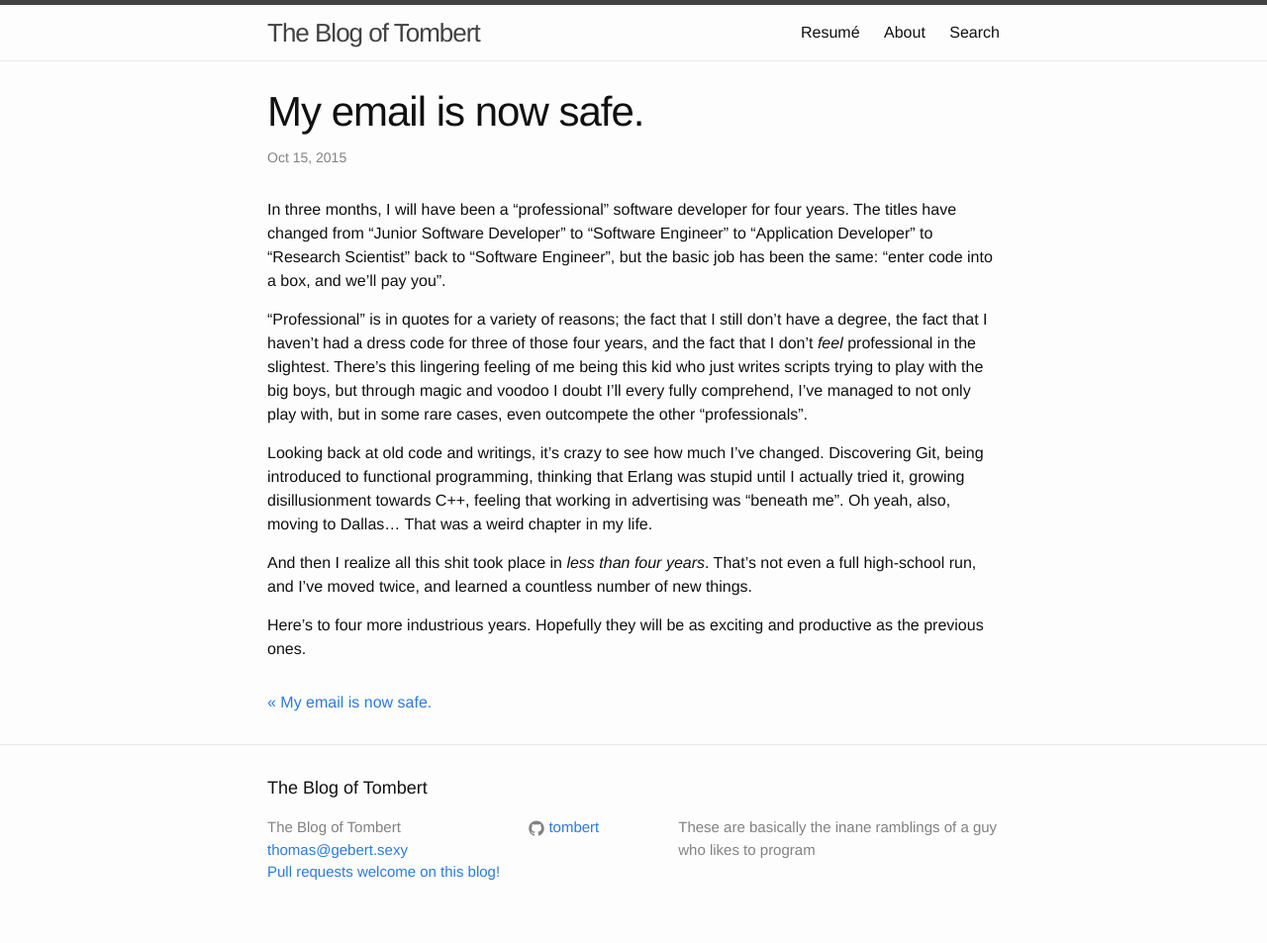
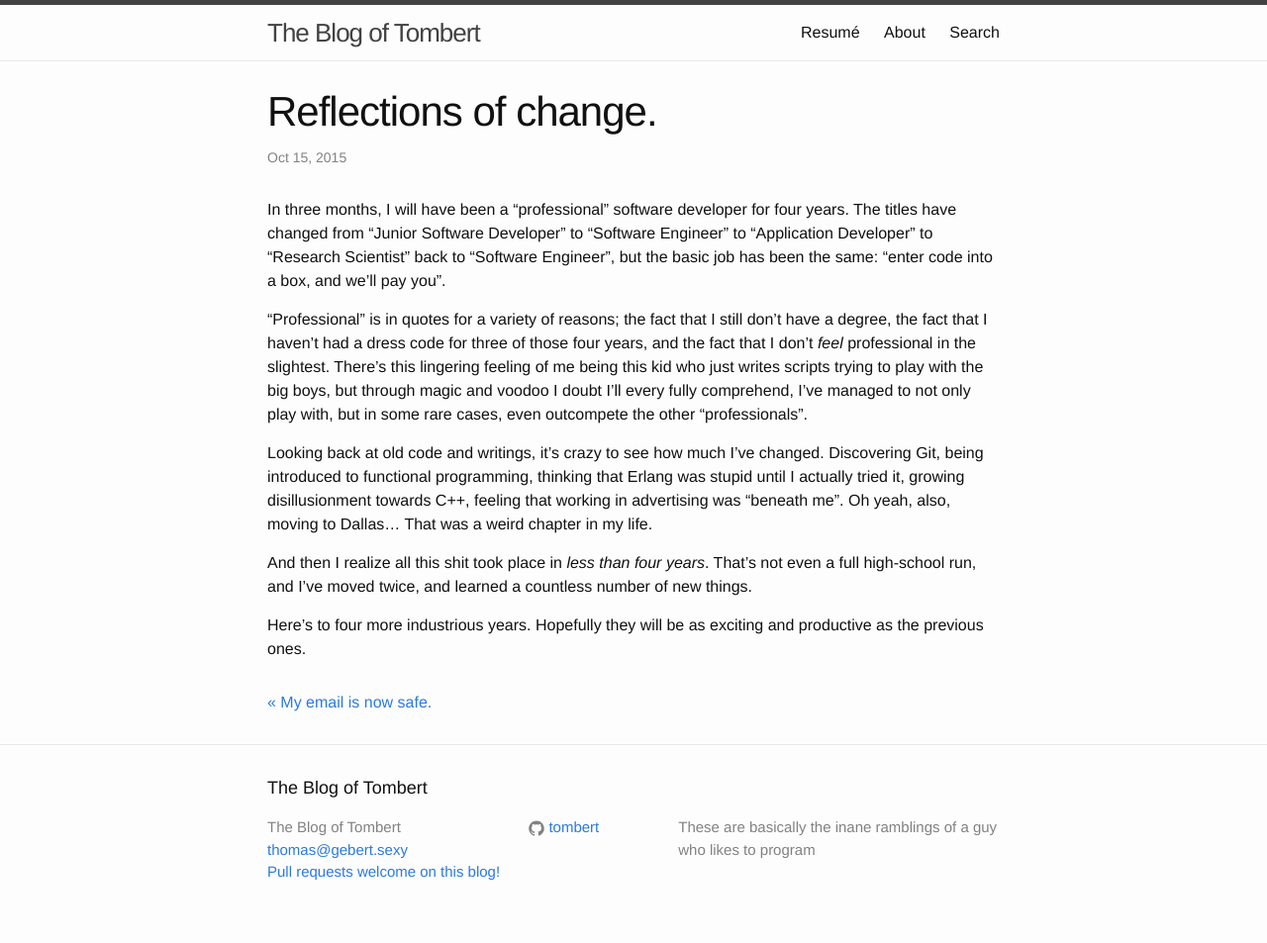
Before and after one commit to Tombert/tombert.github.io2, a Jekyll site: the page built from _posts/2015-10-15-reflections-of-change.markdown, in a window 1280 px wide. Shown: the whole page at 99% size. Built offline with Jekyll 4.4.1, drawn with Linux system fonts in a browser that asks for light colours; nearby versions of some CDN libraries; comment, search, counter and statistics services are not loaded.

Commit message:
Update 2015-10-15-reflections-of-change.markdown

```diff
--- a/_posts/2015-10-15-reflections-of-change.markdown
+++ b/_posts/2015-10-15-reflections-of-change.markdown
@@ -1,7 +1,7 @@
 ---
 comments: true
 layout: post
-title: My email is now safe.
+title: Reflections of change.
 date: 2015-10-15 22:02:50
 ---
 
```
